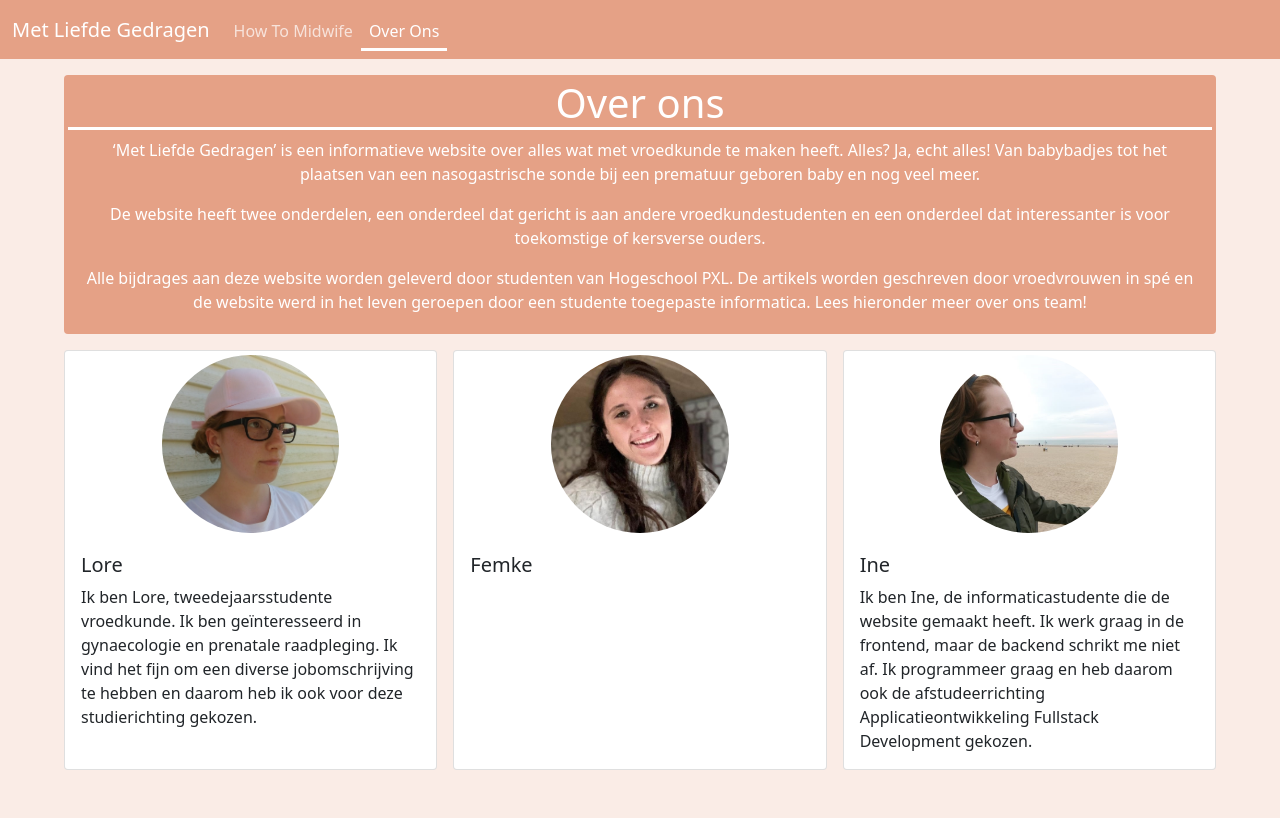
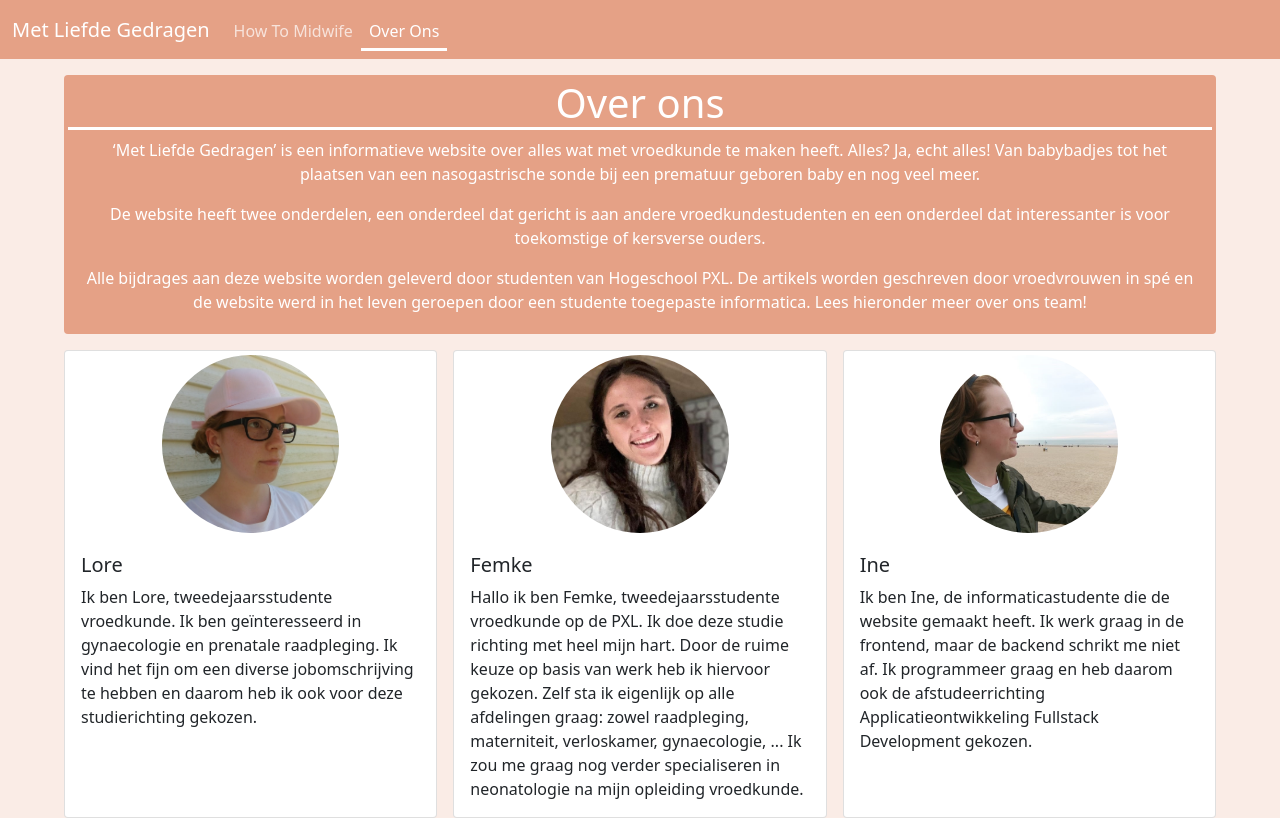
Before and after one commit to MetLiefdeGedragen/MetLiefdeGedragen.github.io, an Angular app: page /over-ons in a window 1280 px wide. Built offline with nearby package versions, Linux system fonts and the light colour scheme.

Commit message:
Update about.component.html

```diff
--- a/src/app/components/about/about.component.html
+++ b/src/app/components/about/about.component.html
@@ -27,7 +27,10 @@
       <img src="assets/fotoFemke.png" class="img-fluid w-50 align-self-center rounded-circle p-1" alt="profielfoto">
       <div class="card-body">
         <h5 class="card-title">Femke</h5>
-        <p class="card-text"></p>
+        <p class="card-text">Hallo ik ben Femke, tweedejaarsstudente vroedkunde op de PXL.
+          Ik doe deze studie richting met heel mijn hart. Door de ruime keuze op basis van werk heb ik hiervoor gekozen.
+          Zelf sta ik eigenlijk op alle afdelingen graag: zowel raadpleging, materniteit, verloskamer, gynaecologie, ...
+          Ik zou me graag nog verder specialiseren in neonatologie na mijn opleiding vroedkunde.</p>
       </div>
     </div>
   </div>
```
